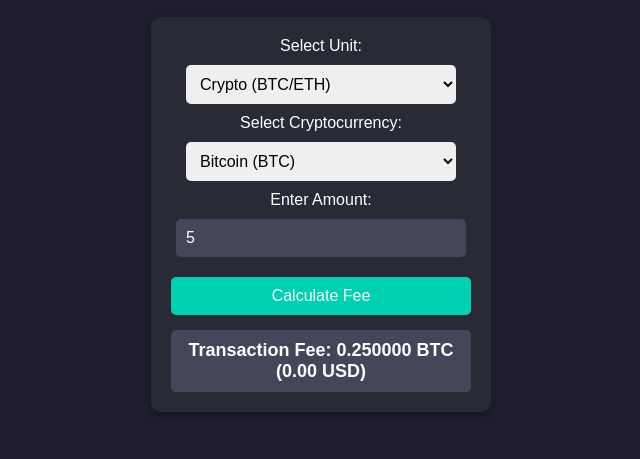
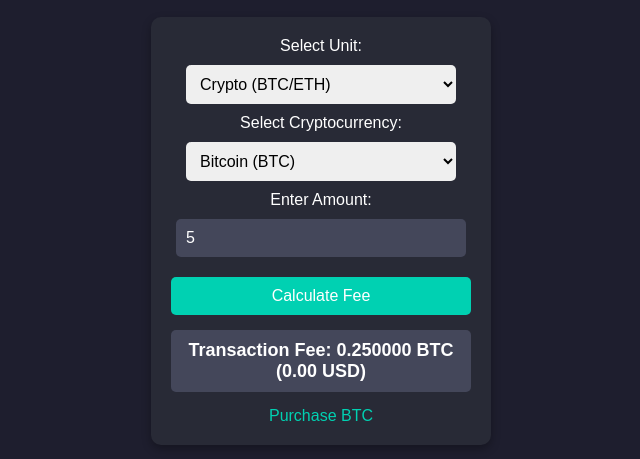
Before and after one commit to btcethfee/Crypto-Fee-Calculator, a plain HTML site: page index.html in a window 1280 px wide. Both pictures are taken after typing "5" into the empty fields and a click on the button "Calculate Fee". Shown: the part 79-538 px from the top of the page, without its empty margins (319-959 px from the left). Drawn offline with Linux system fonts and the light colour scheme; no server answers.

Commit message:
Update index.html

```diff
--- a/index.html
+++ b/index.html
@@ -70,6 +70,19 @@
             background: #44475a;
             border-radius: 5px;
         }
+
+        /* Link Style */
+        .purchase-link {
+            display: block;
+            margin-top: 15px;
+            color: #00d1b2;
+            text-decoration: none;
+            font-size: 16px;
+        }
+
+        .purchase-link:hover {
+            text-decoration: underline;
+        }
     </style>
 </head>
 <body>
@@ -94,6 +107,9 @@
         <button onclick="calculateFee()">Calculate Fee</button>
 
         <div class="result" id="result">Transaction Fee will appear here.</div>
+
+        <!-- Link to purchase BTC -->
+        <a href="https://www.coinbase.com/" target="_blank" id="purchase-link" class="purchase-link" style="display: none;">Purchase BTC</a>
     </div>
 
     <script>
@@ -155,6 +171,9 @@
 
             // Display results
             document.getElementById("result").innerHTML = `Transaction Fee: ${fee.toFixed(6)} ${crypto} (${feeInUsd.toFixed(2)} USD)`;
+
+            // Show "Purchase BTC" link after fee calculation
+            document.getElementById("purchase-link").style.display = "block";
         }
     </script>
 
```
